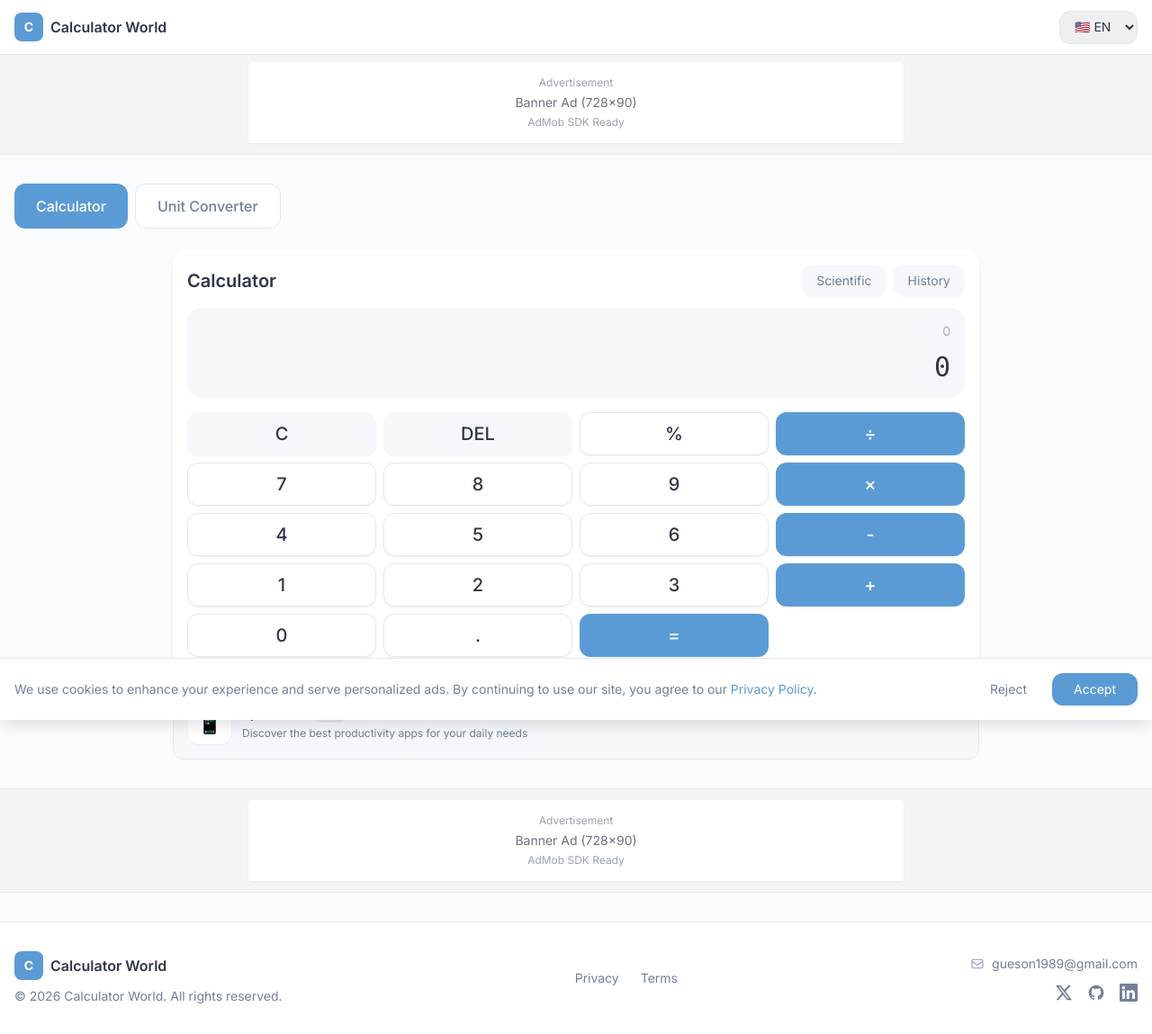
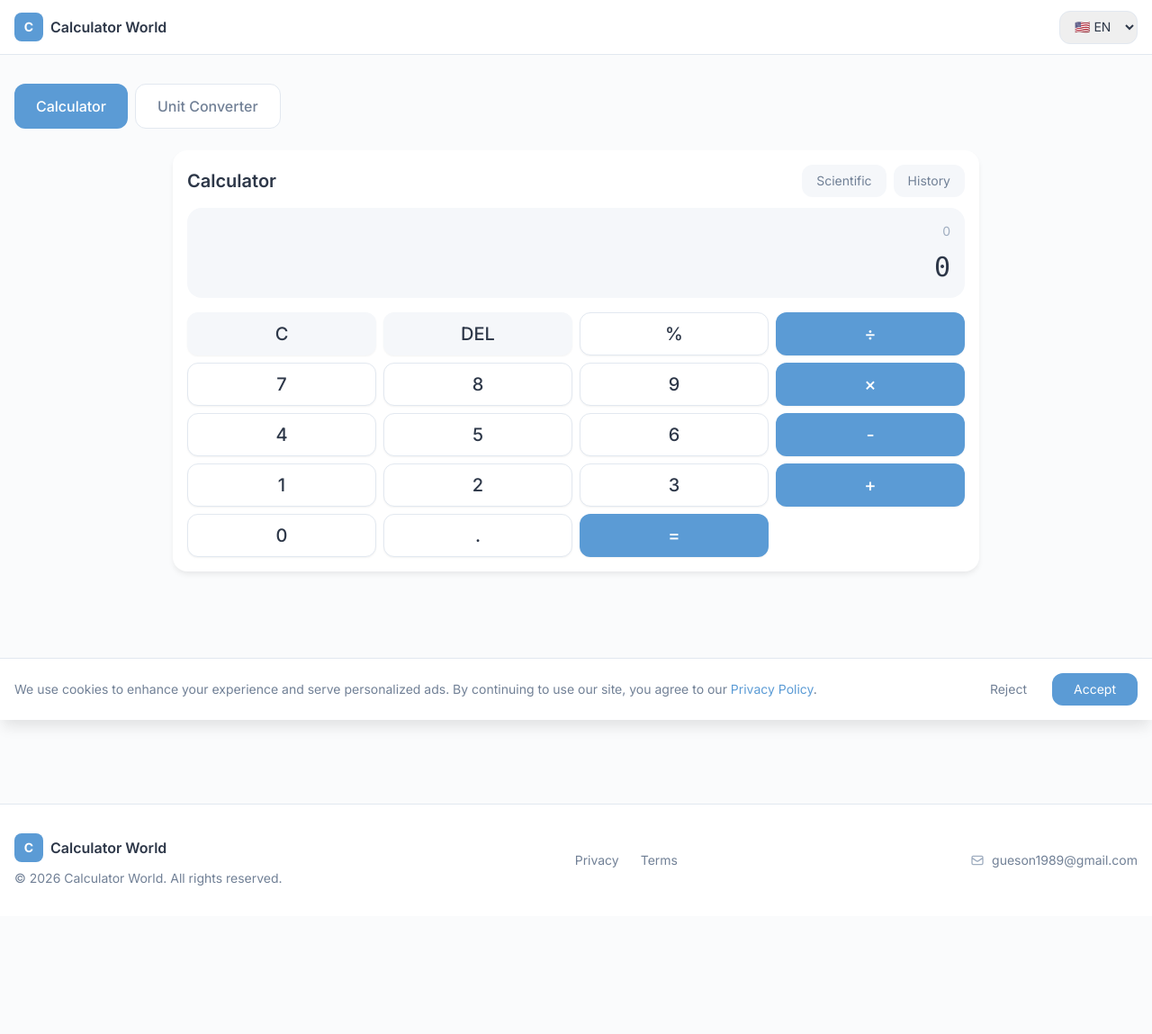
Before and after one commit to gueson/caculator-world, a Next.js app: page / in a window 1280 px wide. Shown: the whole page at 90% size. After the commit the page ends 1018 px from the top, so only its background shows below. Built offline with nearby package versions, Linux system fonts and the light colour scheme.

Commit message:
remove reserved ads areas

```diff
--- a/src/app/page.tsx
+++ b/src/app/page.tsx
@@ -1,6 +1,5 @@
 'use client';
 
-import AdBanner from '@/components/ads/AdBanner';
 import Calculator from '@/components/calculator/Calculator';
 import UnitConverter from '@/components/converter/UnitConverter';
 import { useState } from 'react';
@@ -48,7 +47,6 @@ export default function Home() {
         type="application/ld+json"
         dangerouslySetInnerHTML={{ __html: JSON.stringify(jsonLd) }}
       />
-      <AdBanner position="top" />
 
       <div className="flex-1 container mx-auto px-4 py-8">
         <div className="mb-6">
@@ -78,8 +76,6 @@ export default function Home() {
 
         {activeTab === 'calculator' ? <Calculator /> : <UnitConverter />}
       </div>
-
-      <AdBanner position="bottom" />
     </main>
   );
 }
--- a/src/app/privacy/page.tsx
+++ b/src/app/privacy/page.tsx
@@ -1,5 +1,4 @@
 import type { Metadata } from 'next';
-import AdBanner from '@/components/ads/AdBanner';
 
 export const metadata: Metadata = {
   title: 'Privacy Policy - Calculator World',
@@ -9,8 +8,6 @@ export const metadata: Metadata = {
 export default function PrivacyPolicy() {
   return (
     <main className="min-h-screen flex flex-col">
-      <AdBanner position="top" />
-
       <div className="flex-1 container mx-auto px-4 py-12">
         <div className="max-w-3xl mx-auto">
           <h1 className="text-3xl font-bold text-text-primary mb-6">Privacy Policy</h1>
@@ -134,8 +131,6 @@ export default function PrivacyPolicy() {
           </div>
         </div>
       </div>
-
-      <AdBanner position="bottom" />
     </main>
   );
 }
--- a/src/app/terms/page.tsx
+++ b/src/app/terms/page.tsx
@@ -1,5 +1,4 @@
 import type { Metadata } from 'next';
-import AdBanner from '@/components/ads/AdBanner';
 
 export const metadata: Metadata = {
   title: 'Terms of Service - Calculator World',
@@ -9,8 +8,6 @@ export const metadata: Metadata = {
 export default function TermsOfService() {
   return (
     <main className="min-h-screen flex flex-col">
-      <AdBanner position="top" />
-
       <div className="flex-1 container mx-auto px-4 py-12">
         <div className="max-w-3xl mx-auto">
           <h1 className="text-3xl font-bold text-text-primary mb-6">Terms of Service</h1>
@@ -144,8 +141,6 @@ export default function TermsOfService() {
           </div>
         </div>
       </div>
-
-      <AdBanner position="bottom" />
     </main>
   );
 }
--- a/src/components/calculator/Calculator.tsx
+++ b/src/components/calculator/Calculator.tsx
@@ -6,7 +6,6 @@ import CalculatorDisplay from './CalculatorDisplay';
 import CalculatorKeypad from './CalculatorKeypad';
 import ScientificPanel from './ScientificPanel';
 import HistoryPanel from './HistoryPanel';
-import NativeAd from '../ads/NativeAd';
 
 export default function Calculator() {
   const [expression, setExpression] = useState('');
@@ -191,9 +190,7 @@ const parseTrigFunctions = (expr: string): string => {
             <CalculatorKeypad onInput={handleInput} />
           </div>
 
-          <div className="mt-4">
-            <NativeAd />
-          </div>
+
         </div>
 
         {showHistory && (
--- a/src/components/ui/Footer.tsx
+++ b/src/components/ui/Footer.tsx
@@ -48,7 +48,7 @@ export default function Footer() {
               </a>
             </div>
 
-            <div className="flex gap-4">
+            {/* <div className="flex gap-4">
               <a
                 href="https://twitter.com/calculatorworld"
                 target="_blank"
@@ -82,7 +82,7 @@ export default function Footer() {
                   <path d="M20.447 20.452h-3.554v-5.569c0-1.328-.027-3.037-1.852-3.037-1.853 0-2.136 1.445-2.136 2.939v5.667H9.351V9h3.414v1.561h.046c.477-.9 1.637-1.85 3.37-1.85 3.601 0 4.267 2.37 4.267 5.455v6.286zM5.337 7.433c-1.144 0-2.063-.926-2.063-2.065 0-1.138.92-2.063 2.063-2.063 1.14 0 2.064.925 2.064 2.063 0 1.139-.925 2.065-2.064 2.065zm1.782 13.019H3.555V9h3.564v11.452zM22.225 0H1.771C.792 0 0 .774 0 1.729v20.542C0 23.227.792 24 1.771 24h20.451C23.2 24 24 23.227 24 22.271V1.729C24 .774 23.2 0 22.222 0h.003z" />
                 </svg>
               </a>
-            </div>
+            </div> */}
           </div>
         </div>
       </div>
```
Also changed, not shown: .trae/documents/移除页面中所有广告区域.md (added), 2 other files (tests, documents, lock files or other folders).
